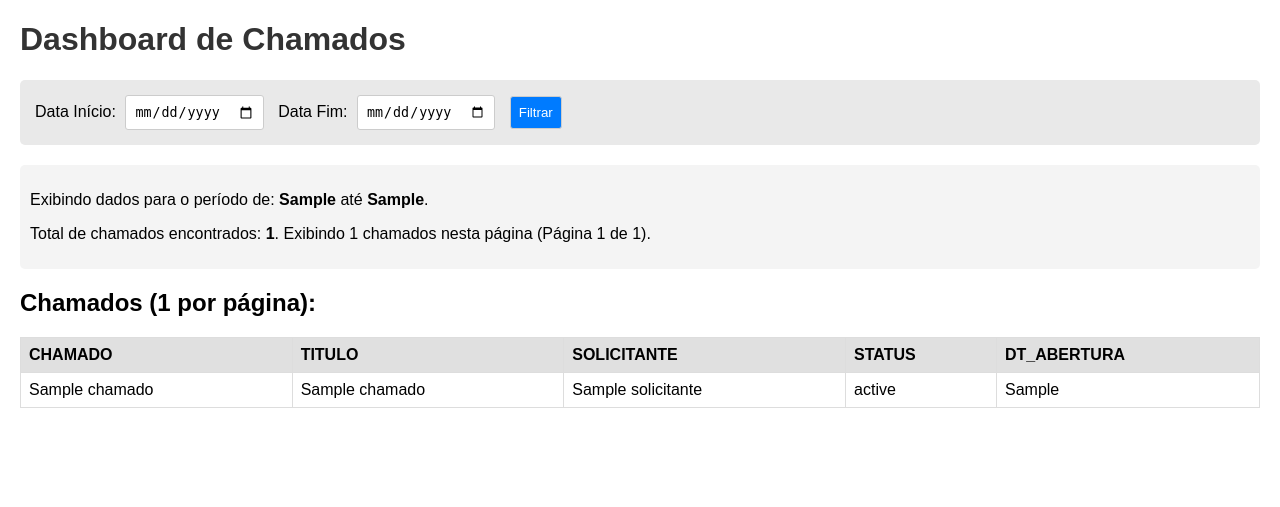
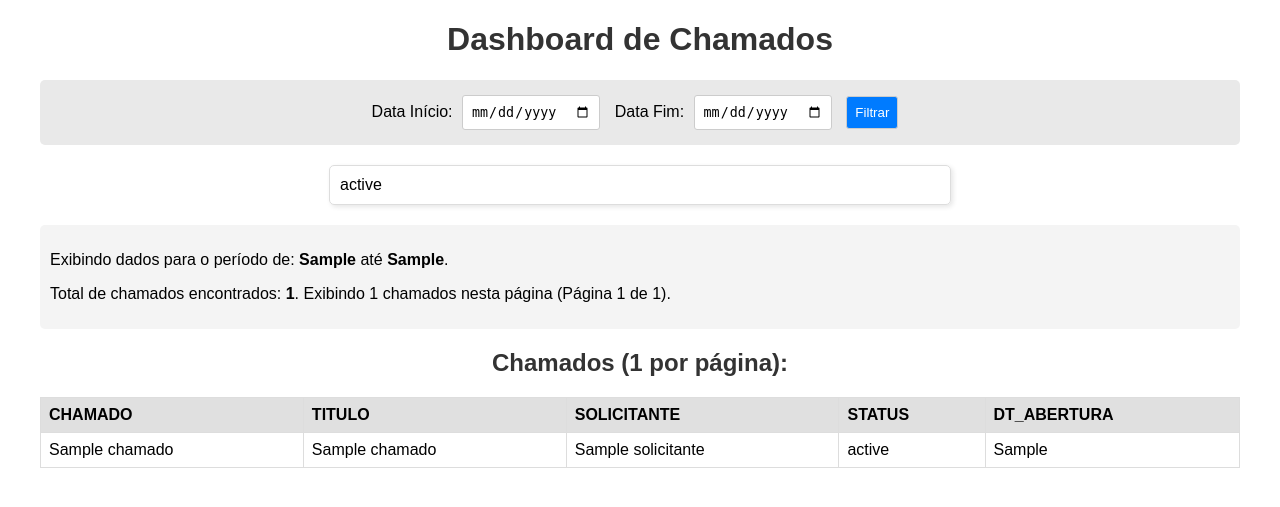
Before and after one commit to kTytan/analise_chamados, a Flask app: template templates/index.html in a window 1280 px wide. Shown: the top 507 px of the page. Run offline with Flask 3, Linux system fonts and the light colour scheme; the template is opened without the code that fills it: most values are stand-ins (such as "Sample title", 1, 10 or a date in 2020).

Commit message:
Adicionado dash com lib plotly

```diff
--- a/app.py
+++ b/app.py
@@ -1,63 +1,75 @@
 # app.py
-from flask import Flask, render_template, request, url_for # Adicionado 'url_for'
+from flask import Flask, render_template, request, url_for
 from data_handler import get_chamados
 from datetime import date, timedelta
 import pandas as pd
-import math # Para a função ceil (arredondar para cima)
+import math
+import plotly.express as px # Importar Plotly Express
 
 app = Flask(__name__)
 
-ITEMS_PER_PAGE = 50 # Definimos quantos itens por página
+ITEMS_PER_PAGE = 50
 
 @app.route('/')
 def index():
-    # Obter datas do formulário
     data_inicio_form = request.args.get('data_inicio')
     data_fim_form = request.args.get('data_fim')
-
-    # Obter número da página atual, padrão é 1
     page = request.args.get('page', 1, type=int)
 
     if data_inicio_form and data_fim_form:
         data_inicio_str = data_inicio_form
         data_fim_str = data_fim_form
     else:
-        data_fim_dt = date(2025, 5, 13)
-        data_inicio_dt = data_fim_dt - timedelta(days=30)
+        # Usando a data atual do sistema para o padrão
+        # (terça-feira, 13 de maio de 2025, 09:24:27 AM -03)
+        data_fim_dt = date.today() # Data atual real do servidor
+        data_inicio_dt = data_fim_dt - timedelta(days=29) # Últimos 30 dias (incluindo hoje)
         data_inicio_str = data_inicio_dt.strftime('%Y-%m-%d')
         data_fim_str = data_fim_dt.strftime('%Y-%m-%d')
 
     print(f"Filtros: Início: {data_inicio_str}, Fim: {data_fim_str}, Página: {page}")
 
-     # Busca TODOS os chamados que correspondem ao filtro de data
     todos_chamados_df = get_chamados(data_inicio=data_inicio_str, data_fim=data_fim_str, area_id=1)
 
     total_chamados_filtrados = 0
-    chamados_pagina_df = pd.DataFrame() # DataFrame vazio por padrão
-    total_pages = 0 # <--- INICIALIZAMOS total_pages AQUI
+    chamados_pagina_df = pd.DataFrame()
+    total_pages = 0
+    status_graph_html = None # Inicializa como None
 
     if not todos_chamados_df.empty:
         total_chamados_filtrados = len(todos_chamados_df)
+        total_pages = math.ceil(total_chamados_filtrados / ITEMS_PER_PAGE)
 
-        # Calcular total de páginas
-        total_pages = math.ceil(total_chamados_filtrados / ITEMS_PER_PAGE) # <--- CALCULAMOS total_pages AQUI
+        if page < 1: page = 1
+        elif page > total_pages and total_pages > 0: page = total_pages
 
-        # Garantir que a página solicitada não seja inválida
-        if page < 1:
-            page = 1
-        elif page > total_pages and total_pages > 0:
-            page = total_pages
-
-        # Calcular índices para fatiar o DataFrame
         start_index = (page - 1) * ITEMS_PER_PAGE
         end_index = start_index + ITEMS_PER_PAGE
-
-        chamados_pagina_df = todos_chamados_df.iloc[start_index:end_index]
+        chamados_pagina_df = todos_chamados_df.iloc[start_index:end_index].copy() # Usar .copy() para evitar SettingWithCopyWarning
 
         if 'DT_ABERTURA_RAW' in chamados_pagina_df.columns:
             chamados_pagina_df.loc[:, 'DT_ABERTURA_FORMATADA'] = chamados_pagina_df['DT_ABERTURA_RAW'].apply(
                 lambda x: x.strftime('%d-%m-%Y') if pd.notna(x) else ''
             )
+
+        # --- Lógica para o Gráfico de Status ---
+        if 'STATUS_CHAMADO' in todos_chamados_df.columns:
+            status_counts = todos_chamados_df['STATUS_CHAMADO'].value_counts()
+            if not status_counts.empty:
+                fig_status = px.pie(
+                    status_counts,
+                    names=status_counts.index,
+                    values=status_counts.values,
+                    title='Distribuição de Chamados por Status',
+                    color_discrete_map={'ABERTO': 'orange', 'FECHADO': 'green'} # Cores personalizadas
+                )
+                fig_status.update_layout(
+                    margin=dict(l=20, r=20, t=50, b=20), # Ajusta margens
+                    height=400 # Altura do gráfico
+                )
+                # Converte o gráfico para HTML (sem o HTML completo, apenas o div do gráfico)
+                # include_plotlyjs='cdn' garante que o JS do Plotly seja carregado da internet
+                status_graph_html = fig_status.to_html(full_html=False, include_plotlyjs='cdn')
 
     print(f"Total de chamados filtrados: {total_chamados_filtrados}, Exibindo página {page} de {total_pages}")
 
@@ -67,8 +79,9 @@
                            data_fim=data_fim_str,
                            total_chamados=total_chamados_filtrados,
                            page=page,
-                           total_pages=total_pages, # <--- E PASSAMOS total_pages AQUI
-                           items_per_page=ITEMS_PER_PAGE)
+                           total_pages=total_pages,
+                           items_per_page=ITEMS_PER_PAGE,
+                           status_graph_html=status_graph_html) # Passa o HTML do gráfico
 
 if __name__ == '__main__':
     app.run(debug=True)
--- a/templates/index.html
+++ b/templates/index.html
@@ -6,30 +6,42 @@
     <title>Dashboard de Chamados</title>
     <style>
         body { font-family: sans-serif; margin: 20px; }
-        h1 { color: #333; }
+        h1, h2 { color: #333; text-align: center; }
+        .container { max-width: 1200px; margin: 0 auto; }
         .info { background-color: #f4f4f4; padding: 10px; border-radius: 5px; margin-bottom:20px;}
-        .filters { background-color: #e9e9e9; padding: 15px; border-radius: 5px; margin-bottom: 20px; }
+        .filters { background-color: #e9e9e9; padding: 15px; border-radius: 5px; margin-bottom: 20px; text-align: center; }
         .filters label { margin-right: 5px; }
         .filters input[type="date"], .filters button { padding: 8px; margin-right: 10px; border-radius: 3px; border: 1px solid #ccc; }
         .filters button { background-color: #007bff; color: white; cursor: pointer; }
         .filters button:hover { background-color: #0056b3; }
+
+        .chart-container {
+            width: 100%;
+            max-width: 600px; /* Limita a largura do gráfico de pizza */
+            margin: 20px auto; /* Centraliza o container do gráfico */
+            padding: 10px;
+            border: 1px solid #ddd;
+            border-radius: 5px;
+            box-shadow: 2px 2px 5px rgba(0,0,0,0.1);
+        }
+
         table { width: 100%; border-collapse: collapse; margin-top: 20px; }
         th, td { border: 1px solid #ddd; padding: 8px; text-align: left; }
         th { background-color: #e0e0e0; }
         .pagination { margin-top: 20px; margin-bottom: 20px; text-align: center; }
-        .pagination .pagination-item { /* Aplicado a todos os itens, incluindo spans */
-            margin: 0 2px; /* Reduzido o espaçamento lateral */
+        .pagination .pagination-item {
+            margin: 0 2px;
             padding: 8px 12px;
             text-decoration: none;
             border: 1px solid #ddd;
             color: #007bff;
             border-radius: 4px;
-            display: inline-block; /* Para que padding e margin funcionem bem */
+            display: inline-block;
         }
-        .pagination .ellipsis { /* Estilo para as reticências */
+        .pagination .ellipsis {
             border: none;
             color: #333;
-            padding: 8px 6px; /* Ajuste para alinhar melhor */
+            padding: 8px 6px;
         }
         .pagination .current-page {
             background-color: #007bff;
@@ -44,6 +56,7 @@
     </style>
 </head>
 <body>
+    <div class="container"> {# Adicionado um container geral #}
         <h1>Dashboard de Chamados</h1>
 
         <div class="filters">
@@ -57,6 +70,13 @@
                 <button type="submit">Filtrar</button>
             </form>
         </div>
+
+        {# --- Local para o Gráfico de Status --- #}
+        {% if status_graph_html %}
+            <div class="chart-container">
+                {{ status_graph_html|safe }} {# O filtro |safe é crucial aqui #}
+            </div>
+        {% endif %}
 
         {# Incluir controles de paginação NO TOPO #}
         {% include '_pagination_controls.html' %}
@@ -98,6 +118,6 @@
         {% else %}
             <p>Nenhum chamado encontrado para o período selecionado.</p>
         {% endif %}
-
+    </div> {# Fim do container geral #}
 </body>
 </html>
```
Lines whose indentation alone changed are shown as unchanged.
